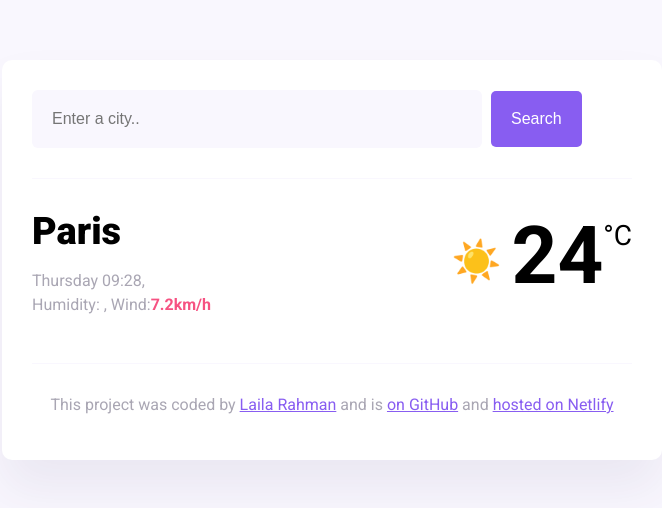
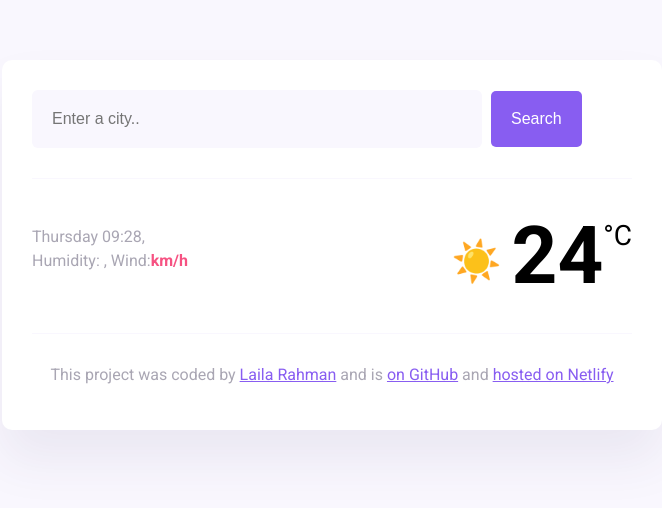
Before and after one commit to LailaRahman/gitclass, a plain HTML site: page index.html in a window 1280 px wide. Shown: the whole page, without its empty margins (308-970 px from the left). Drawn offline with nearby package versions, Linux system fonts and the light colour scheme.

Commit message:
Update index.html

```diff
--- a/index.html
+++ b/index.html
@@ -30,10 +30,10 @@
       <main>
         <div class="current-weather">
           <div>
-            <h1 class="current-city" id="current-city">Paris</h1>
+            <h1 class="current-city" id="current-city"></h1>
             <p class="current-details">
               <span id="current-date"></span>,<span id="description"></span><br />
-              Humidity: <strong id="humidity"></strong>, Wind:<strong>7.2km/h</strong>
+              Humidity: <strong id="humidity"></strong>, Wind:<strong id="wind-speed">km/h</strong>
             </p>
           </div>
           <div class="current-temperature">
```
